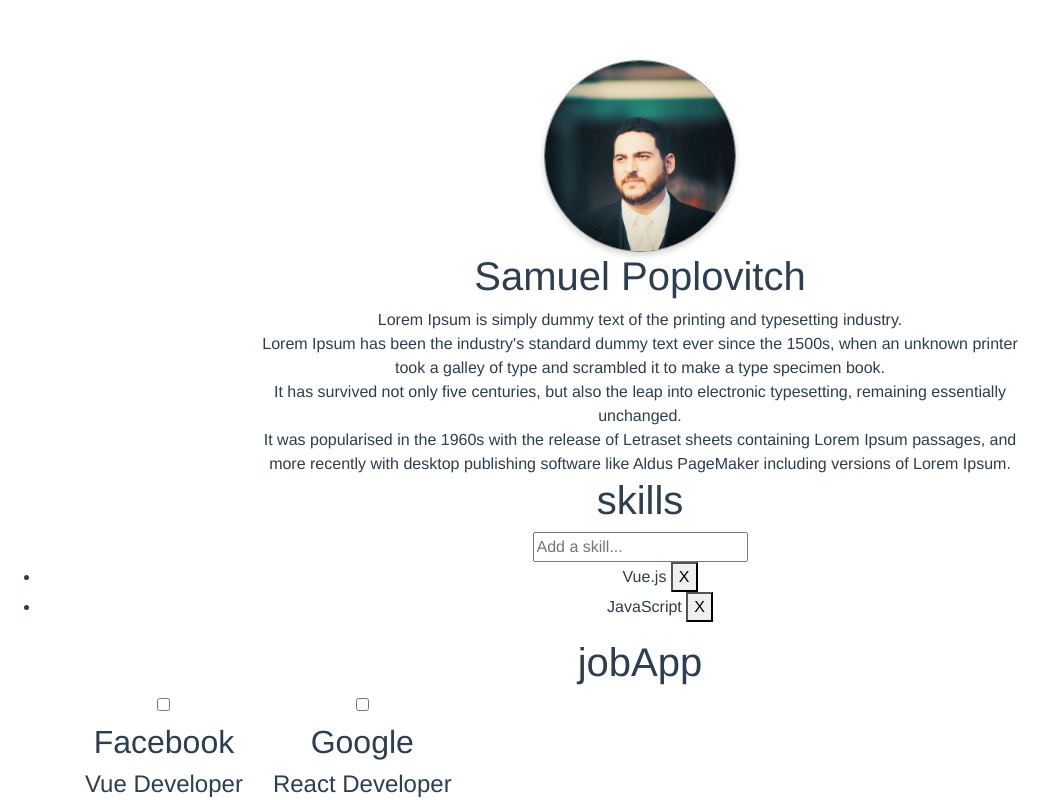
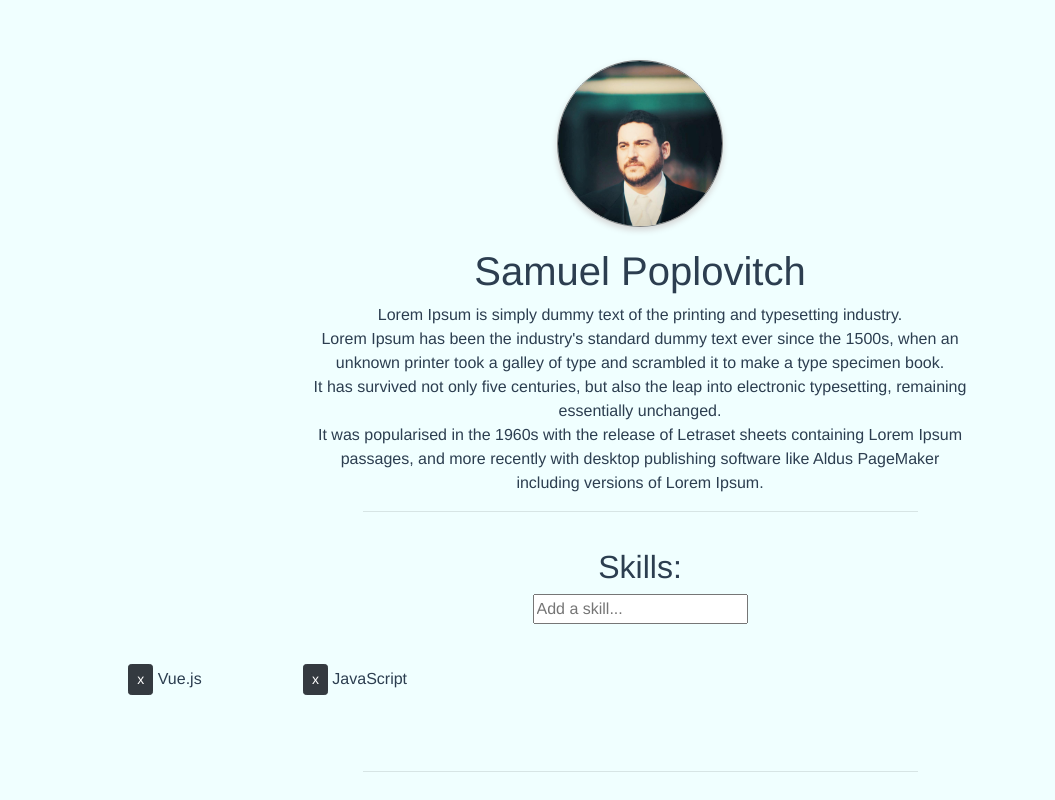
Before and after one commit to sam-pop/vue-presentation, a Vue app: page /#/ in a window 1280 px wide. Shown: the top 800 px of the page, without its empty margins (0-1055 px from the left). Built offline with nearby package versions, Linux system fonts and the light colour scheme.

Commit message:
design update

```diff
--- a/index.html
+++ b/index.html
@@ -6,6 +6,7 @@
   <meta name="viewport" content="width=device-width,initial-scale=1.0">
   <link rel="stylesheet" href="https://stackpath.bootstrapcdn.com/bootstrap/4.1.3/css/bootstrap.min.css" integrity="sha384-MCw98/SFnGE8fJT3GXwEOngsV7Zt27NXFoaoApmYm81iuXoPkFOJwJ8ERdknLPMO"
     crossorigin="anonymous">
+  <link rel="stylesheet" href="https://cdnjs.cloudflare.com/ajax/libs/animate.css/3.7.0/animate.min.css" />
   <title>My \\//ue App</title>
 </head>
 
--- a/src/components/JobApp.vue
+++ b/src/components/JobApp.vue
@@ -36,4 +36,8 @@ export default {
   text-decoration-line: line-through;
   color: red;
 }
+
+div {
+  padding: 20px 0 20px 0;
+}
 </style>
--- a/src/components/Skills.vue
+++ b/src/components/Skills.vue
@@ -1,12 +1,16 @@
 <template>
 <div class="skills">
-    <h1>skills</h1>
+    <h2>Skills:</h2>
     <form @submit.prevent="addSkill">
         <input type="text" placeholder="Add a skill..." v-model="skill"><br/>
     </form>
-    <ul>
-        <li v-for="(data, i) in mySkills" :key="i">{{data.name}} <button v-bind:id='i' @click="removeSkill(i)">X</button></li>
-    </ul>
+    <div class="row">
+        <!-- <div class="offset-3 text-left"> -->
+            <div v-for="(data, i) in mySkills" :key="i" class="col-2" >
+                <button v-bind:id='i' @click="removeSkill(i)" class="btn btn-sm btn-dark">x</button>
+                {{data.name}}
+            </div>
+    </div>
 </div>
 </template>
 
@@ -32,3 +36,9 @@ export default {
     }
 }
 </script>
+
+<style scoped>
+div {
+  padding: 20px 0 20px 0;
+}
+</style>
--- a/src/components/pages/Main.vue
+++ b/src/components/pages/Main.vue
@@ -1,9 +1,11 @@
 <template>
-<div class="main">
+<div class="container animated slideInUp">
     <img class='circleImg' src="@/assets/profile_pic.jpg">
     <h1>{{ name }}</h1>
     <Bio />
+    <hr />
     <skills/>
+    <hr />
     <JobApp />
 </div>
 </template>
@@ -28,10 +30,19 @@ export default {
 </script>
 
 <style>
+body {
+  background-color: azure;
+}
+
+hr {
+  width: 50%;
+}
+
 .circleImg {
   width: 15%;
   border-radius: 100%;
   border: 1px solid gray;
   box-shadow: 0px 3px 6px lightgray;
+  margin-bottom: 20px;
 }
 </style>
```
Also changed, not shown: 2 other files (tests, documents, lock files or other folders).
